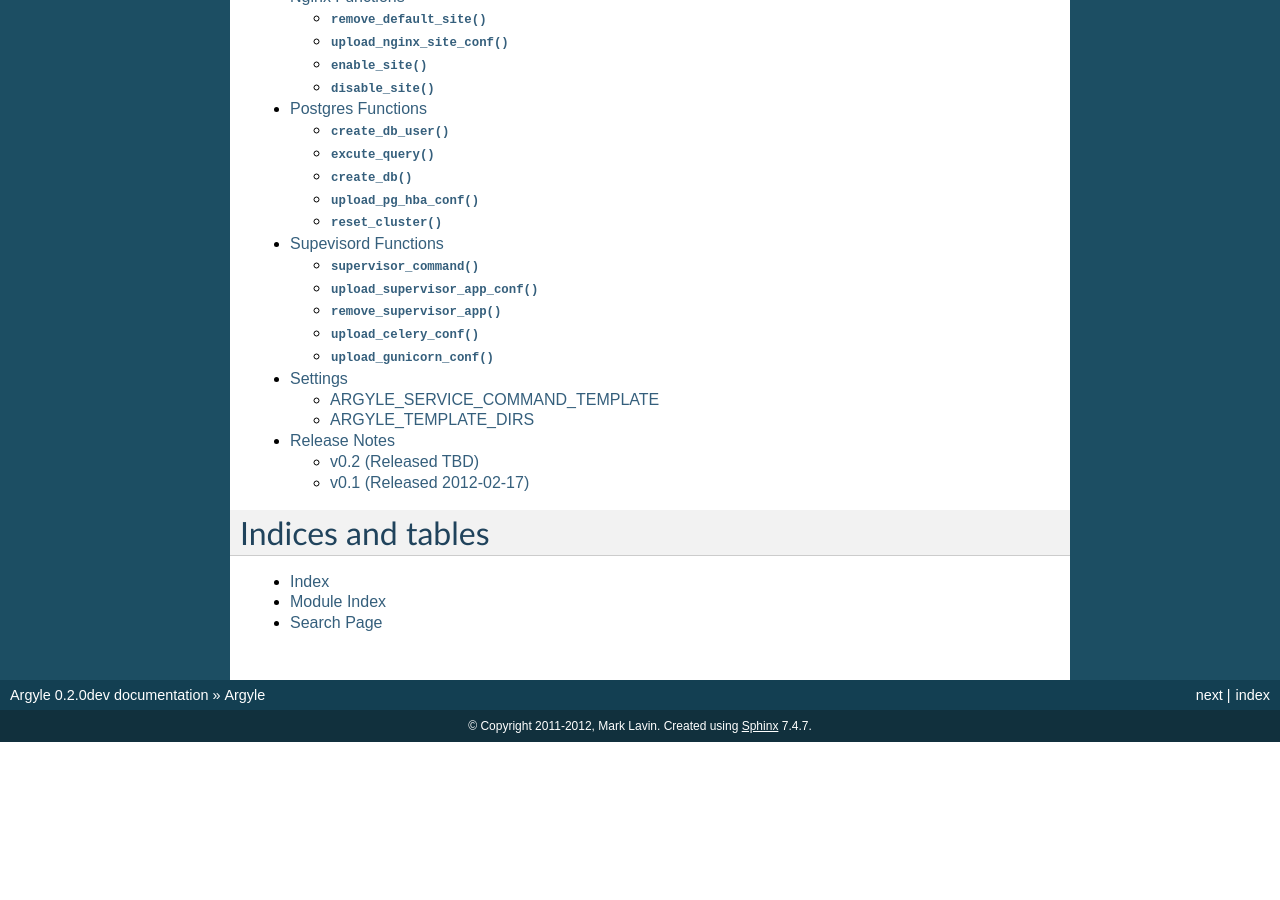
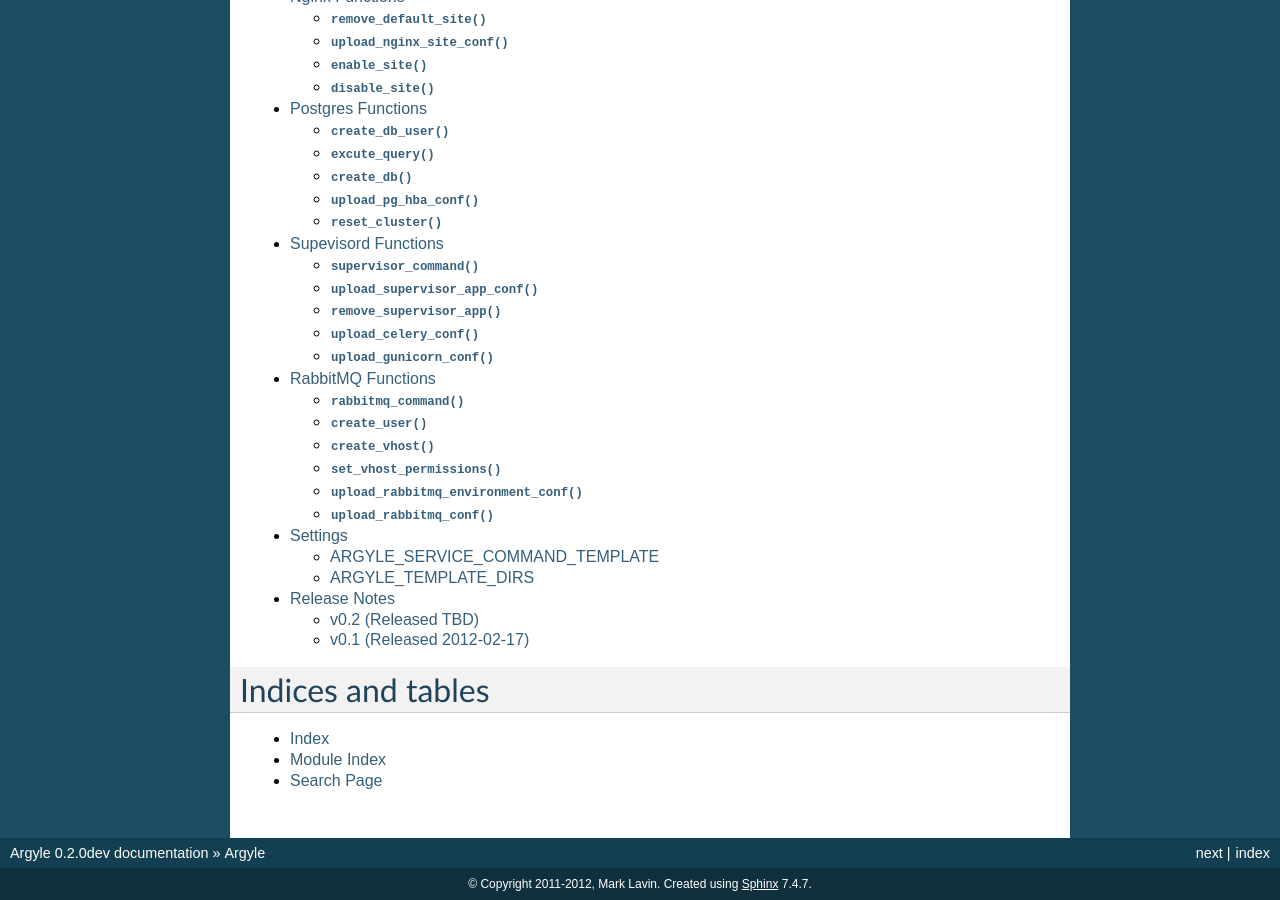
Before and after one commit to mlavin/argyle, a Sphinx documentation site: the page built from docs/index.rst, in a window 1280 px wide and 900 px high, scrolled down 842 px. Built offline with Sphinx 7.4.7, drawn with Linux system fonts in a browser that asks for light colours; before the commit the page ends 1584 px from its top, so only the background shows below that; some of the changed lines change nothing that is shown.

Commit message:
Documentation for RabbitMQ related commands. Fixes #5.

```diff
--- a/docs/index.rst
+++ b/docs/index.rst
@@ -17,6 +17,7 @@ Contents
     nginx.rst
     postgres.rst
     supervisor.rst
+    rabbitmq.rst
     settings.rst
     changelog.rst
 
--- /dev/null
+++ b/docs/rabbitmq.rst
@@ -0,0 +1,40 @@
+RabbitMQ Functions
+======================================
+
+Tasks for managing vhosts, users and configurations for RabbitMQ.
+
+
+.. function:: rabbitmq_command(command)
+
+    This is a simple way to execute a ``rabbitmqctl`` command on the remote server
+    similar to the :py:func:`service_command`.
+
+
+.. function:: create_user(username, password)
+
+    Creates a new RabbitMQ user with the given name and password.
+
+
+.. function:: create_vhost(name)
+
+    Creates a new vhost on the remote RabbitMQ server.
+
+
+.. function:: set_vhost_permissions(vhost, username, permissions='".*" ".*" ".*"')
+
+    Grants the given permissions to the user on the given vhost. By default all permissions
+    are granted.
+
+
+.. function:: upload_rabbitmq_environment_conf(template_name=None, context=None, restart=True)
+
+    Uploads the RabbitMQ environment configuration to ``/etc/rabbitmq/rabbitmq-env.conf``. This
+    looks for a template named ``rabbitmq/rabbitmq-env.conf`` if the ``template_name`` is not
+    given. A default for this template is not given.
+
+
+.. function:: upload_rabbitmq_conf(template_name=None, context=None, restart=True)
+
+    Uploads the RabbitMQ configuration to ``/etc/rabbitmq/rabbitmq.config``. This
+    looks for a template named ``rabbitmq/rabbitmq.config`` if the ``template_name`` is not
+    given. A default for this template is not given.
```
